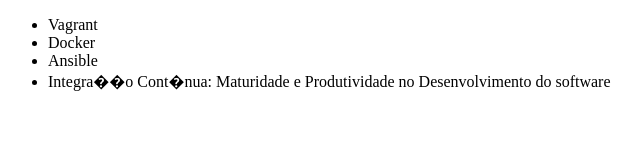
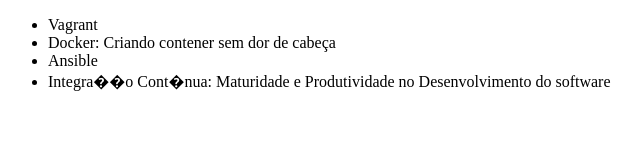
Before and after one commit to acco22/alura-git, a plain HTML site: page index.html in a window 1280 px wide. Shown: the whole page, without its empty margins (0-641 px from the left). Drawn offline with Linux system fonts and the light colour scheme.

Commit message:
Corrigindo nome do curso de Docker

```diff
--- a/index.html
+++ b/index.html
@@ -7,7 +7,7 @@
 <body>
 	<ul>
 		<li>Vagrant</li>
-		<li>Docker</li>
+		<li>Docker: Criando contener sem dor de cabeça</li>
 		<li>Ansible</li>
 		<li>Integra��o Cont�nua: Maturidade e Produtividade no Desenvolvimento do software</li>
 	</ul>
```
